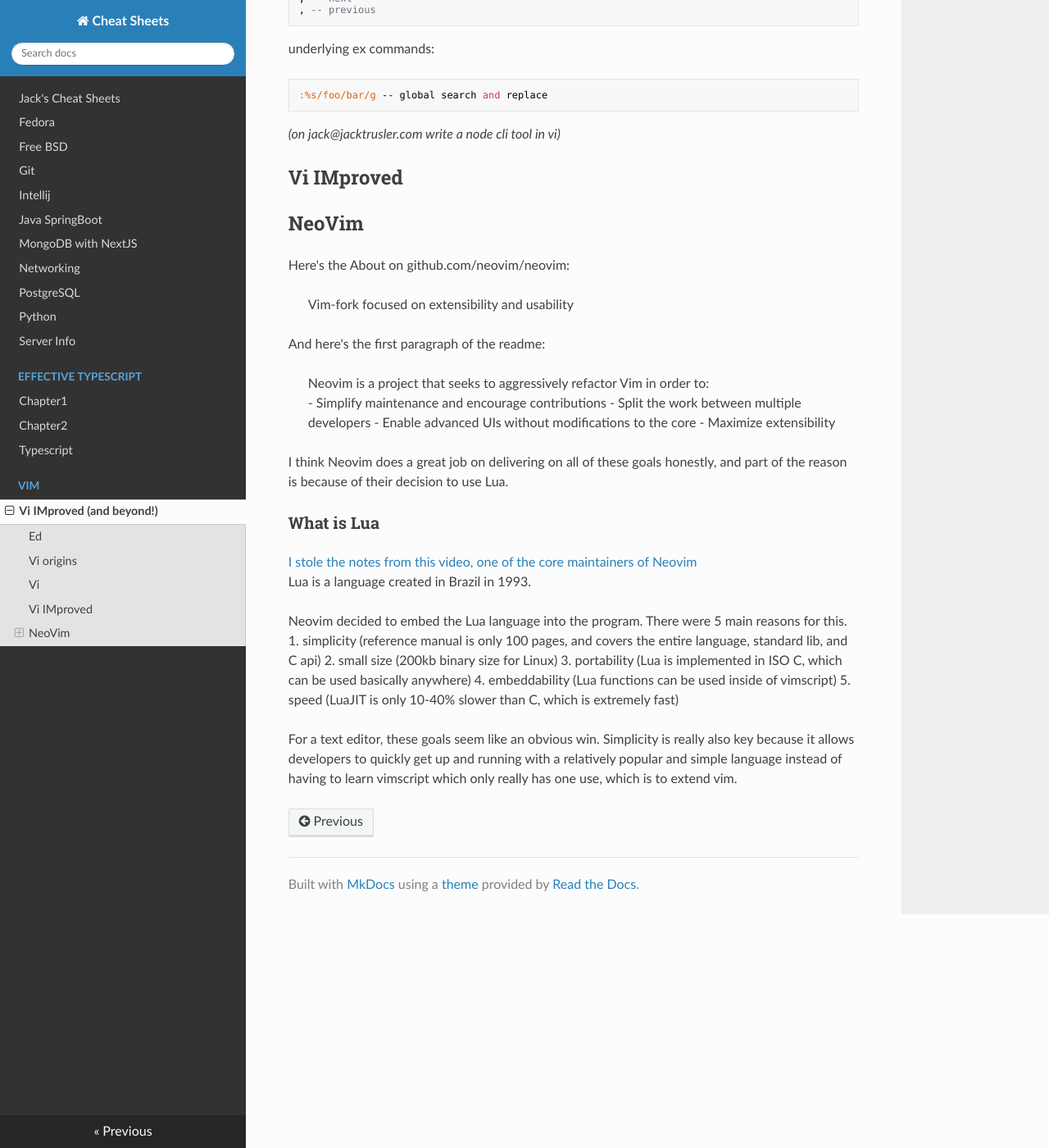
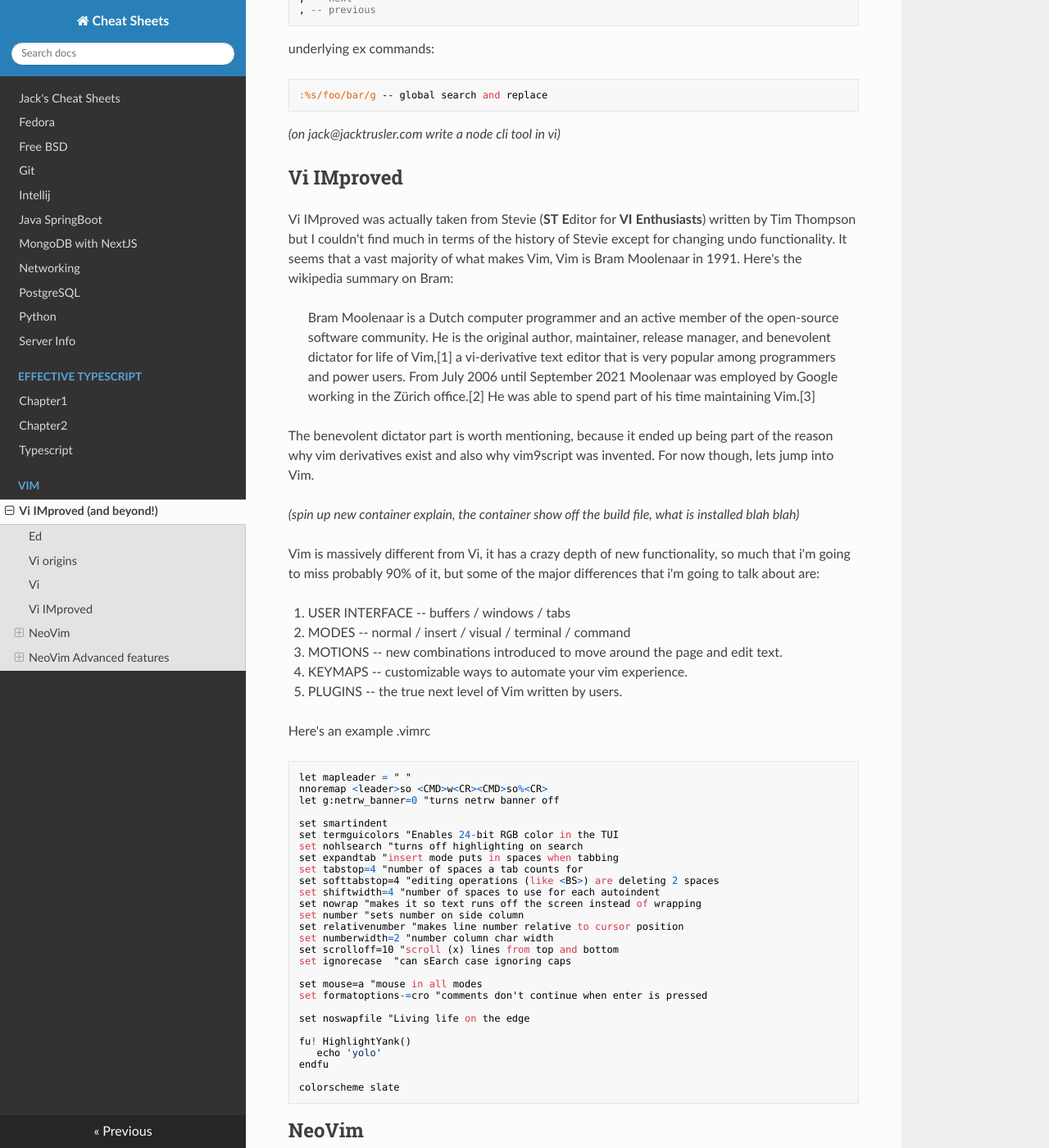
Before and after one commit to jacktrusler/cheat_sheets, an MkDocs documentation site: the page built from docs/Vim/vim.md, in a window 1280 px wide and 1400 px high, scrolled down 1357 px. Shown: the whole window at 82% size. Built offline with MkDocs 1.6.1, drawn with Linux system fonts in a browser that asks for light colours; nearby versions of some CDN libraries; some of the changed text lies outside the part shown.

Commit message:
more stuff

```diff
--- a/docs/Vim/vim.md
+++ b/docs/Vim/vim.md
@@ -51,12 +51,67 @@
 *(on jack@jacktrusler.com write a node cli tool in vi)*
 
 ## Vi IMproved
+Vi IMproved was actually taken from Stevie (**ST** **E**ditor for **VI** **Enthusiasts**) written by
+Tim Thompson  but I couldn't find much in terms of the history of Stevie except for changing undo
+functionality. It seems that a vast majority of what makes Vim, Vim is Bram Moolenaar in 1991. Here's the
+wikipedia summary on Bram:
+
+> Bram Moolenaar is a Dutch computer programmer and an active member of the open-source software community. He is the original author, maintainer, release manager, and benevolent dictator for life of Vim,[1] a vi-derivative text editor that is very popular among programmers and power users. From July 2006 until September 2021 Moolenaar was employed by Google working in the Zürich office.[2] He was able to spend part of his time maintaining Vim.[3]
+
+The benevolent dictator part is worth mentioning, because it ended up being part of the reason why
+vim derivatives exist and also why vim9script was invented. For now though, lets jump into Vim.
+
+*(spin up new container explain, the container show off the build file, what is installed blah blah)*
+
+Vim is massively different from Vi, it has a crazy depth of new functionality, so much that i'm going
+to miss probably 90% of it, but some of the major differences that i'm going to talk about are:
+
+1. USER INTERFACE -- buffers / windows / tabs
+2. MODES -- normal / insert / visual / terminal / command
+3. MOTIONS -- new combinations introduced to move around the page and edit text.
+4. KEYMAPS -- customizable ways to automate your vim experience.
+5. PLUGINS -- the true next level of Vim written by users.
+
+Here's an example .vimrc
+
+    let mapleader = " "
+    nnoremap <leader>so <CMD>w<CR><CMD>so%<CR>
+    let g:netrw_banner=0 "turns netrw banner off
+
+    set smartindent
+    set termguicolors "Enables 24-bit RGB color in the TUI
+    set nohlsearch "turns off highlighting on search
+    set expandtab "insert mode puts in spaces when tabbing
+    set tabstop=4 "number of spaces a tab counts for
+    set softtabstop=4 "editing operations (like <BS>) are deleting 2 spaces
+    set shiftwidth=4 "number of spaces to use for each autoindent
+    set nowrap "makes it so text runs off the screen instead of wrapping
+    set number "sets number on side column
+    set relativenumber "makes line number relative to cursor position
+    set numberwidth=2 "number column char width
+    set scrolloff=10 "scroll (x) lines from top and bottom
+    set ignorecase  "can sEarch case ignoring caps
+
+    set mouse=a "mouse in all modes
+    set formatoptions-=cro "comments don't continue when enter is pressed
+
+    set noswapfile "Living life on the edge
+
+    fu! HighlightYank()
+       echo 'yolo'
+    endfu
+
+    colorscheme slate
 
 ## NeoVim
+Neovim was created as a community fork for Vim with the goals of making a faster, more collaborative
+and more user friendly and configurable Vim. It can basically be downloaded and run on any operating
+system and has hundreds of open source projects currently in the ecosystem.
+
 Here's the About on github.com/neovim/neovim:
 > Vim-fork focused on extensibility and usability
 
-And here's the first paragraph of the readme:
+And here's the first paragraph of the README:
 
 > Neovim is a project that seeks to aggressively refactor Vim in order to:
 > - Simplify maintenance and encourage contributions
@@ -81,3 +136,29 @@
 For a text editor, these goals seem like an obvious win. Simplicity is really also key because it
 allows developers to quickly get up and running with a relatively popular and simple language instead
 of having to learn vimscript which only really has one use, which is to extend vim.
+
+## NeoVim Advanced features
+Neovim comes built in with a lot of advanced features that were not present in Vi Improved. One of
+the biggest changes that is integrated into Neovim core is the addition of a language server protocol.
+(LSP)
+
+### Language Server Protocol (LSP)
+(These are both great talks btw i'd really recommend watching both videos)
+[I stole notes from TJ again](https://www.youtube.com/watch?v=C9X5VF9ASac)
+
+> "Language Server Protocol (LSP) defines the protocol used between an editor or IDE and a language
+> server that provides language features like auto complete, go to definition, find all references etc"
+
+> Created in June, 2016 by Microsoft in collaboration with Red Hat and Codenvy.
+
+Splits the problem into languages and editors where languages implement LSP and editors implement
+LSP instead of editors having to implement the language and the protocol simultaneously.
+
+Neovim ships with a client (something that sends requests to the server), the client (Neovim)
+sends a request (go\_to\_definition() for example) to a server (An installed language server running in the
+background) and gets a response for each function.
+
+So the question is, how do you install the *Language Servers* you want to get all of the goodness
+that you expect from a full blown IDE like VScode or Intellij? Right now all we have is a client
+implementing Language Server Protocol, but remember we still need a server that provides us (the client)
+with the response.
```
Also changed, not shown: docs/fedora.md (+24 -4 lines).
